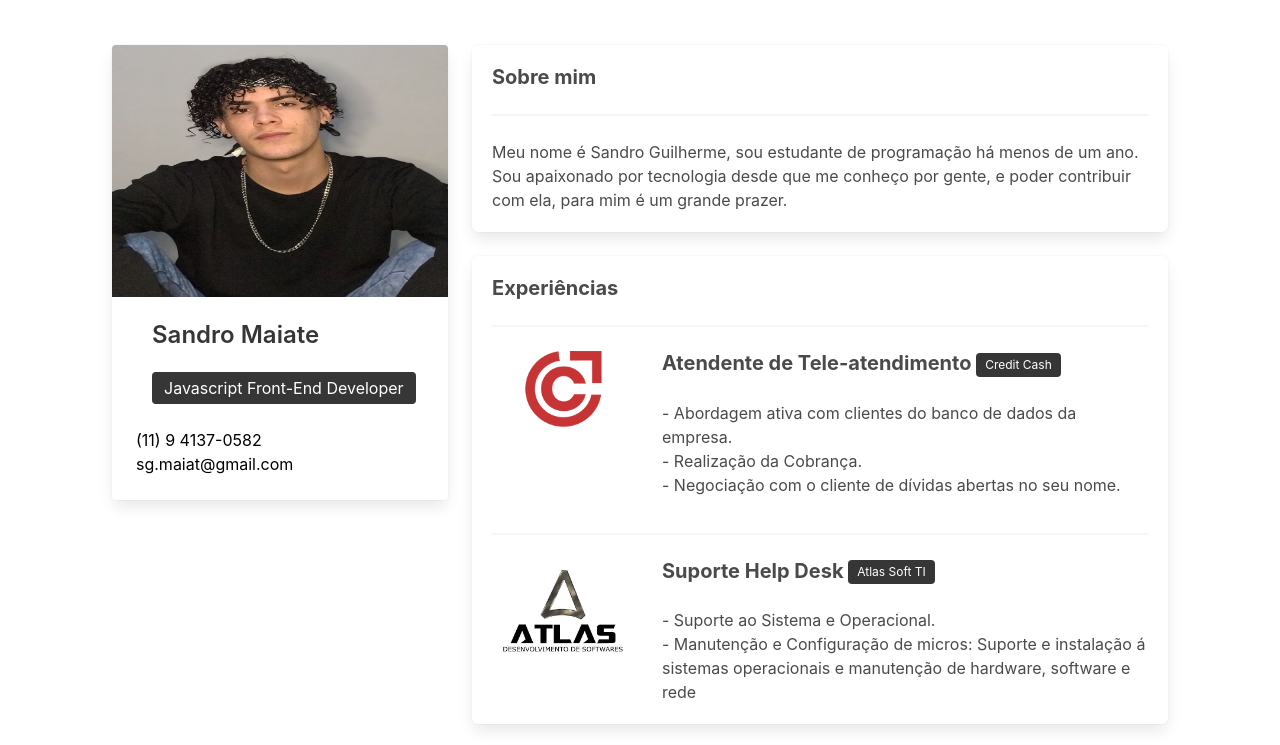
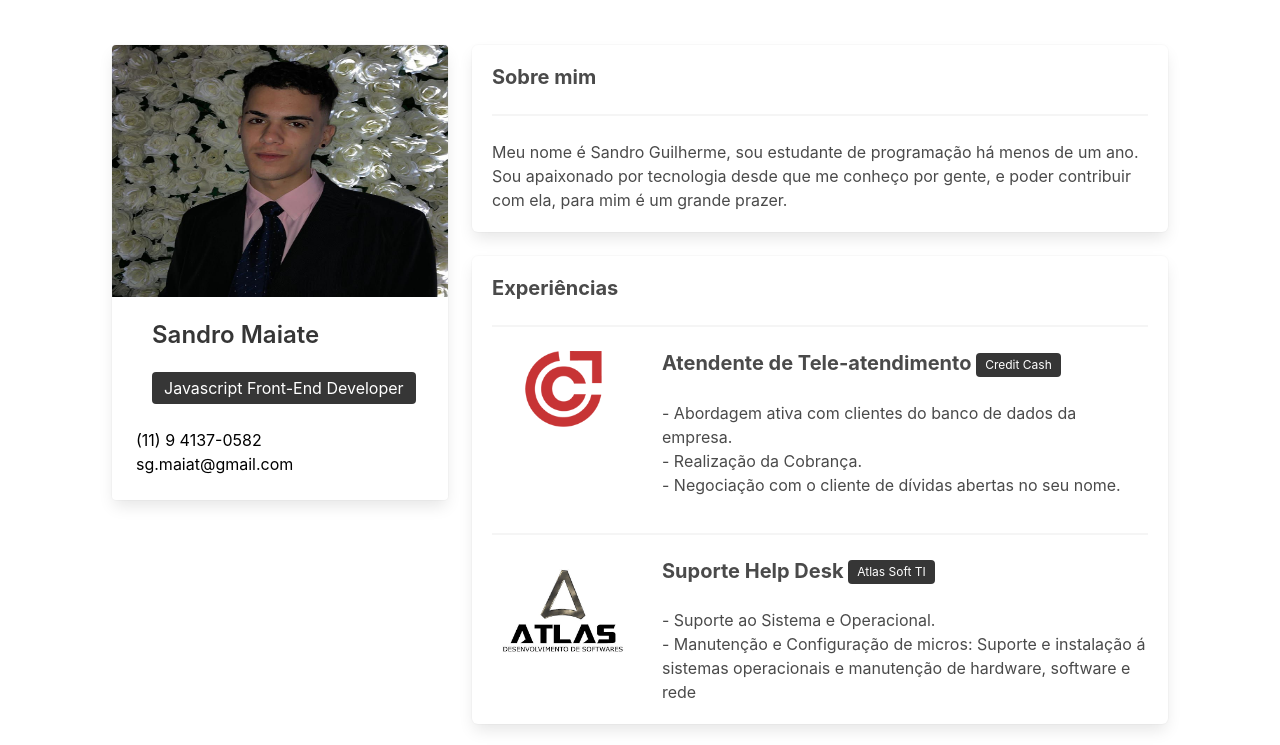
Before and after one commit to sgmaiate/portfolio-onebitcode, a plain HTML site: page index.html in a window 1280 px wide. Shown: the part 55-800 px from the top of the page. Drawn offline with nearby package versions, Linux system fonts and the light colour scheme.

Commit message:
Update index.html

```diff
--- a/index.html
+++ b/index.html
@@ -124,7 +124,7 @@
             <div class="card-image">
               <figure class="image is-4by3">
                 <img
-                  src="./assets/images/profile.jpeg"
+                  src="./assets/images/Eu.jpg"
                   alt="Placeholder image"
                 />
               </figure>
```
